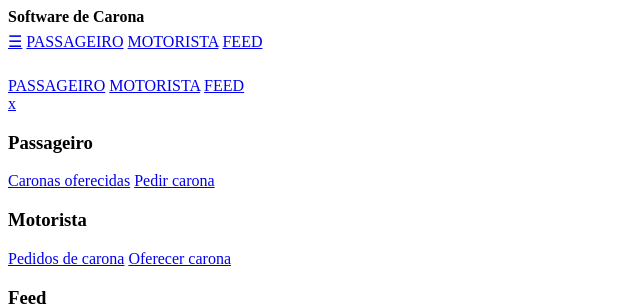
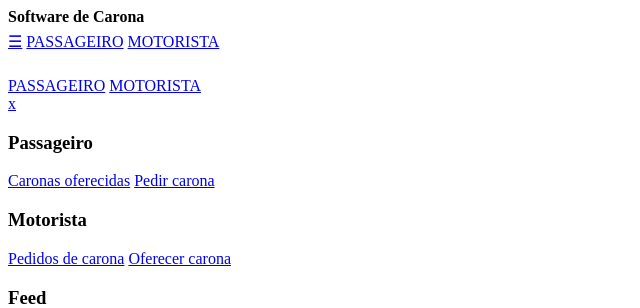
Before and after one commit to n4th4nrjesus/SoftwareDeCarona, a PHP site: page /Menu.php in a window 1280 px wide. Shown: the top 308 px of the page, without its empty margins (0-640 px from the left). Run offline with PHP 8.4, Linux system fonts and the light colour scheme; the visitor is signed in with stand-in values (Sample User, id 1).

Commit message:
Removendo feed por enquanto

```diff
--- a/Menu.php
+++ b/Menu.php
@@ -27,7 +27,7 @@ MENU.PHP
 			<a class="w3-bar-item w3-button w3-left w3-hide-large w3-hover-white w3-large w3-teal w3-padding-16" href="javascript:void(0)" onclick="w3_open()">☰</a>
 			<a class="w3-bar-item w3-button w3-hide-medium w3-hide-small w3-hover-teal w3-padding-16" href="javascript:void(0)" onclick="w3_show_nav('menuPassag')">PASSAGEIRO</a>
 			<a class="w3-bar-item w3-button w3-hide-medium w3-hide-small w3-hover-teal w3-padding-16" href="javascript:void(0)" onclick="w3_show_nav('menuMotor')">MOTORISTA</a>
-			<a class="w3-bar-item w3-button w3-hide-medium w3-hide-small w3-hover-teal w3-padding-16" href="javascript:void(0)" onclick="w3_show_nav('menuFeed')">FEED</a>
+			<a class="w3-bar-item w3-button w3-hide-medium w3-hide-small w3-hover-teal w3-padding-16" href="javascript:void(0)" onclick="w3_show_nav('menuFeed')" style="display: none;">FEED</a>
 		</div>
 	</div>
 
@@ -39,7 +39,7 @@ MENU.PHP
 			<a href="javascript:void(0)" onclick="w3_show_nav('menuMotor')"
 			   class="w3-bar-item w3-button w3-teal w3-hover-white w3-padding-16">MOTORISTA</a>
 			<a href="javascript:void(0)" onclick="w3_show_nav('menuFeed')"
-			   class="w3-bar-item w3-button w3-teal w3-hover-white w3-padding-16">FEED</a>
+			   class="w3-bar-item w3-button w3-teal w3-hover-white w3-padding-16" style="display: none;">FEED</a>
 		</div>
 		<a href="javascript:void(0)" onclick="w3_close()" class="w3-button w3-right w3-xlarge w3-hide-large w3-teal"
 		   title="Close Menu">x</a>
```
